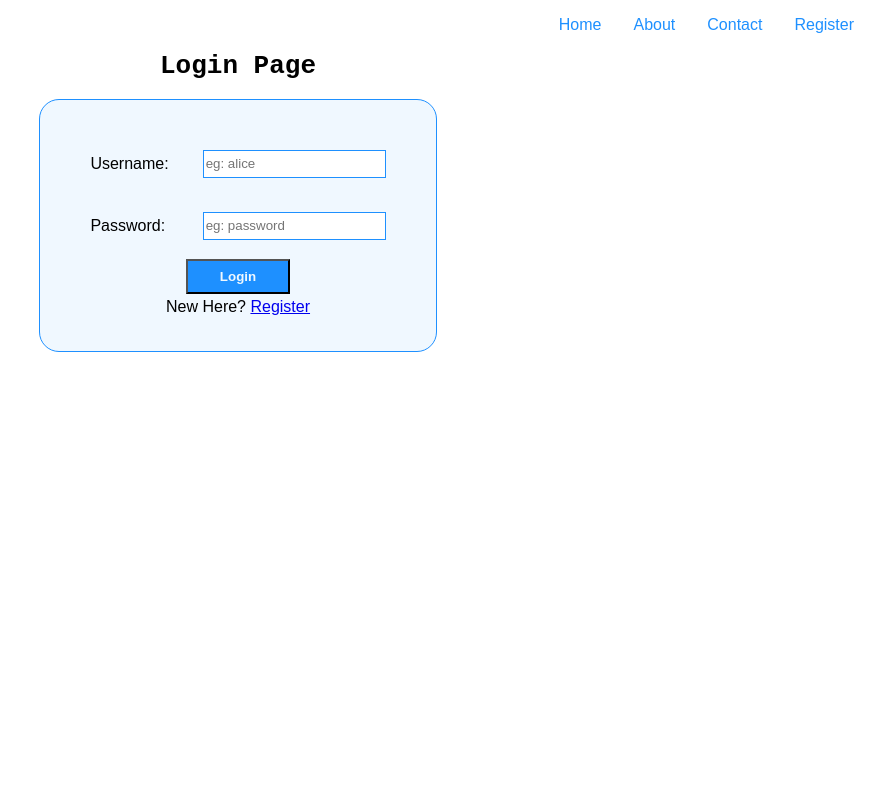
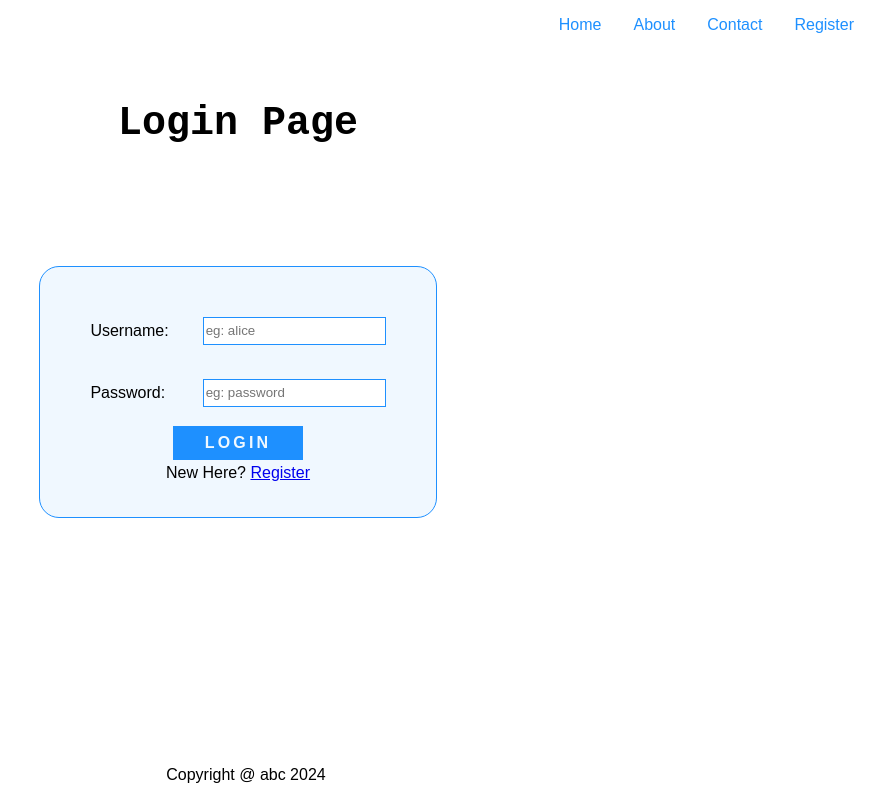
Before and after one commit to abhijith-07/training, a plain HTML site: page Day1/login.html in a window 1280 px wide. Shown: the whole page, without its empty margins (402-1280 px from the left). Drawn offline with Linux system fonts and the light colour scheme.

Commit message:
fix: fixed some styling and added footer to login

```diff
--- a/Day1/login.css
+++ b/Day1/login.css
@@ -16,6 +16,8 @@ ul a {
 
 h1 {
     text-align: center;
+    padding: 1em;
+    font-size: 2.5rem;
     font-family: monospace;
 }
 
@@ -24,6 +26,7 @@ table {
     padding: 2rem;
     background-color: aliceblue;
     border-radius: 20px;
+    margin-top: 5rem;
 }
 
 .username, .password {
@@ -39,5 +42,16 @@ table {
     padding: 0.5rem 2rem;
     background-color: dodgerblue;
     color: aliceblue;
-    font-weight: 800;
+    font-size: 1rem;
+    font-weight: 600;
+    letter-spacing: 0.2rem;
+    outline: none;
+    border: none;
 }
+
+footer {
+    width: 100%;
+    text-align: center;
+    position: absolute;
+    bottom: 1rem;
+}
--- a/Day1/login.html
+++ b/Day1/login.html
@@ -7,6 +7,7 @@
     <title>Login</title>
 </head>
 <body>
+
     <header>
         <nav>
             <ul>
@@ -18,6 +19,7 @@
         </nav>
         <h1>Login Page</h1>
     </header>
+
     <form action="" method="post">
         <table align="center">
             <tr>
@@ -38,7 +40,7 @@
             </tr>
             <tr align="center">
                 <td colspan="2">
-                    <input type="submit" name="login" id="login" value="Login">
+                    <input type="submit" name="login" id="login" value="LOGIN">
                 </td>
             </tr>
             <tr align="center">
@@ -48,5 +50,9 @@
             </tr>
         </table>
     </form>
+
+    <footer>
+        Copyright @ abc 2024
+    </footer>
 </body>
 </html>
```
